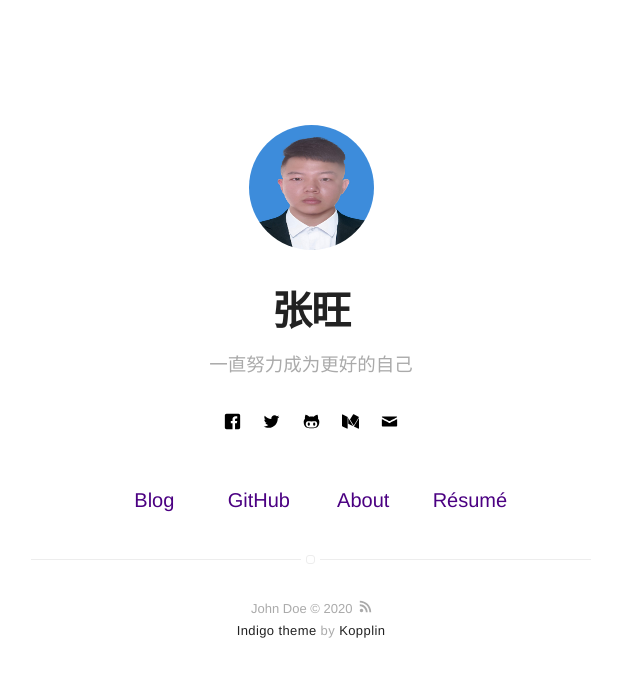
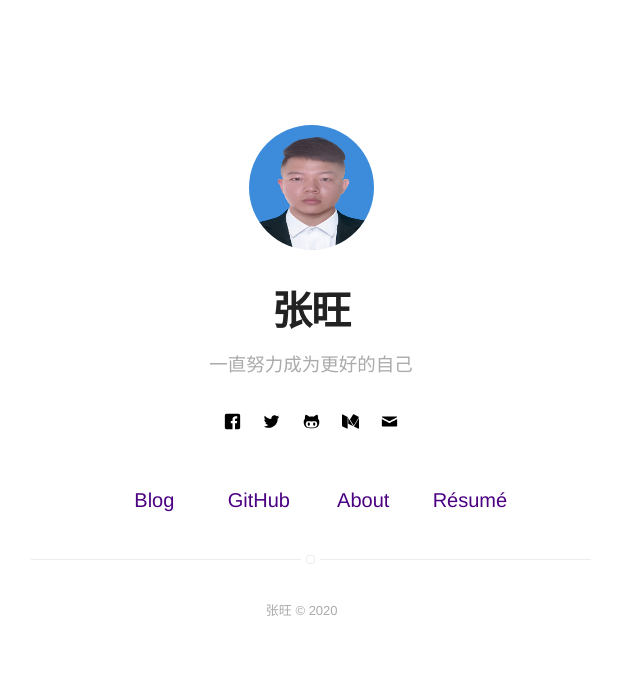
Before and after one commit to Awang2623/Awang2623.github.io, a Jekyll site: the page built from index.html, in a window 1280 px wide. Shown: the top 677 px of the page, without its empty margins (329-969 px from the left). Built offline with Jekyll 4.4.1, drawn with Linux system fonts in a browser that asks for light colours.

Commit message:
Update footer.html

```diff
--- a/_includes/footer.html
+++ b/_includes/footer.html
@@ -1,15 +1,15 @@
 <footer class="footer-main">
-    {{ site.name }} © {{ site.time | date: '%Y' }}
+    张旺 © {{ site.time | date: '%Y' }}
 
     <a class="link" href="{{ site.url }}/feed.xml" target="_blank">
         <svg class="icon icon-rss">
-            <use xlink:href="#icon-rss"></use>
+            <use xlink:href="#"></use>
         </svg>
     </a>
 
-    <p class="extra">
+    <!--<p class="extra">
         <a class="link" href="https://github.com/sergiokopplin/indigo">Indigo theme</a>
         by
         <a class="link" href="https://github.com/sergiokopplin/indigo">Kopplin</a>
-    </p>
+    </p>-->
 </footer>
```
